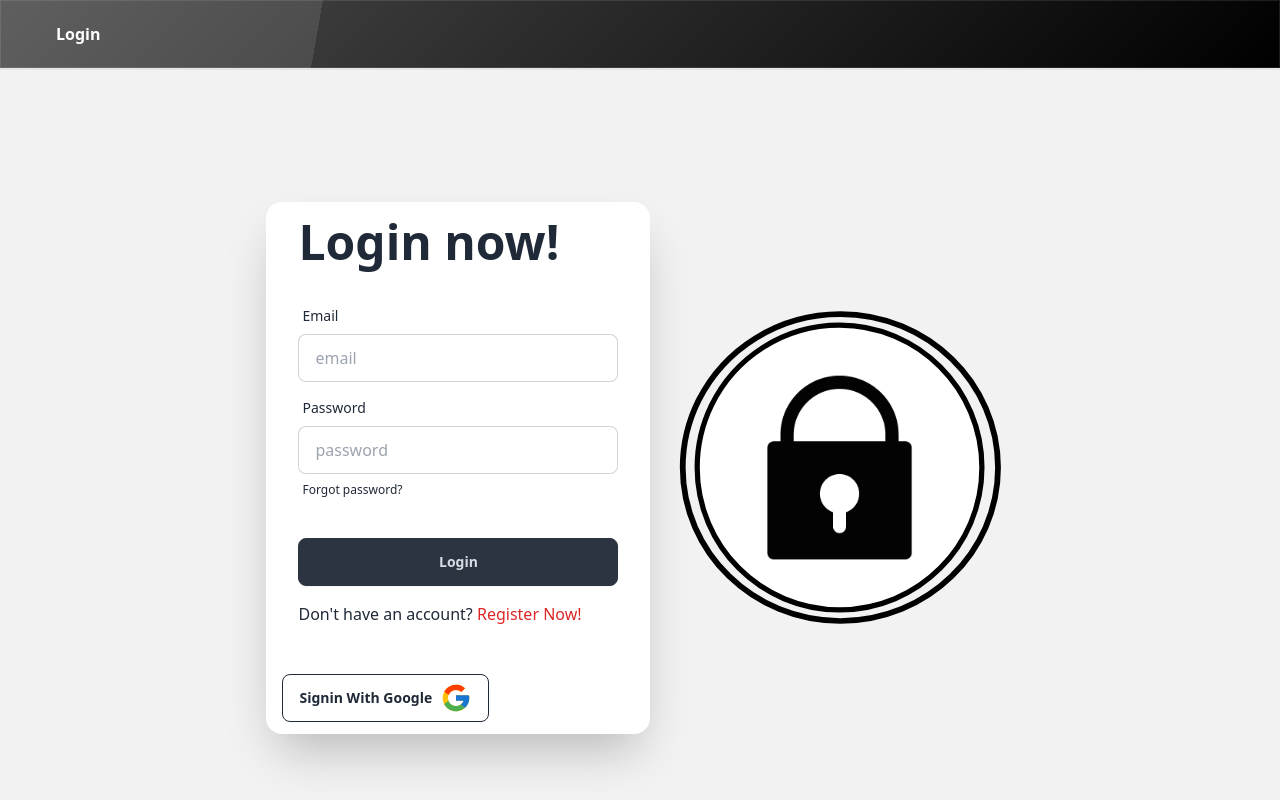
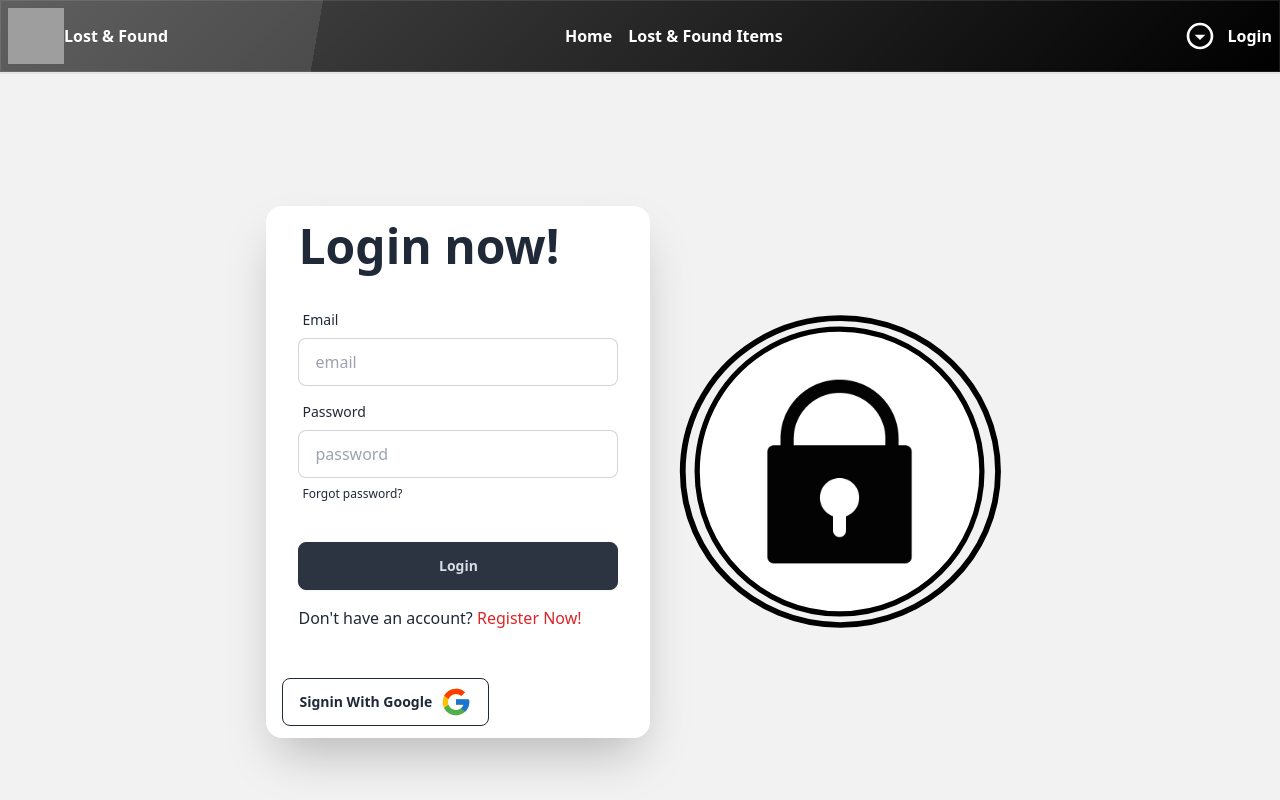
Before and after one commit to faisalahammed01/lost-found-client, a React (Vite) app: page /login in a window 1280 px wide. Shown: the top 800 px of the page. Built offline with nearby package versions, Linux system fonts and the light colour scheme; no server answers; grey boxes are pictures that could not be loaded.

Commit message:
banner-updated

```diff
--- a/src/Components/Nav.jsx
+++ b/src/Components/Nav.jsx
@@ -40,7 +40,7 @@ const Nav = () => {
   );
   return (
     <div className="navbar  container glass bg-black mx-auto">
-      {/* <div className="flex-1">
+      <div className="flex-1">
         <div>
           <img
             className="size-14"
@@ -54,7 +54,7 @@ const Nav = () => {
         <div className="flex flex-1 justify-center items-center space-x-4 whitespace-nowrap">
           {link}
         </div>
-      </div> */}
+      </div>
 
       <div className="flex-none">
         <div className="dropdown dropdown-end">
@@ -65,7 +65,7 @@ const Nav = () => {
           >
             <div className="w-10 rounded-full text-white size-11">
               <span>
-                {/* <MdOutlineArrowDropDownCircle className="size-8 mt-2"></MdOutlineArrowDropDownCircle> */}
+                <MdOutlineArrowDropDownCircle className="size-8 mt-2"></MdOutlineArrowDropDownCircle>
               </span>
             </div>
           </div>
```
